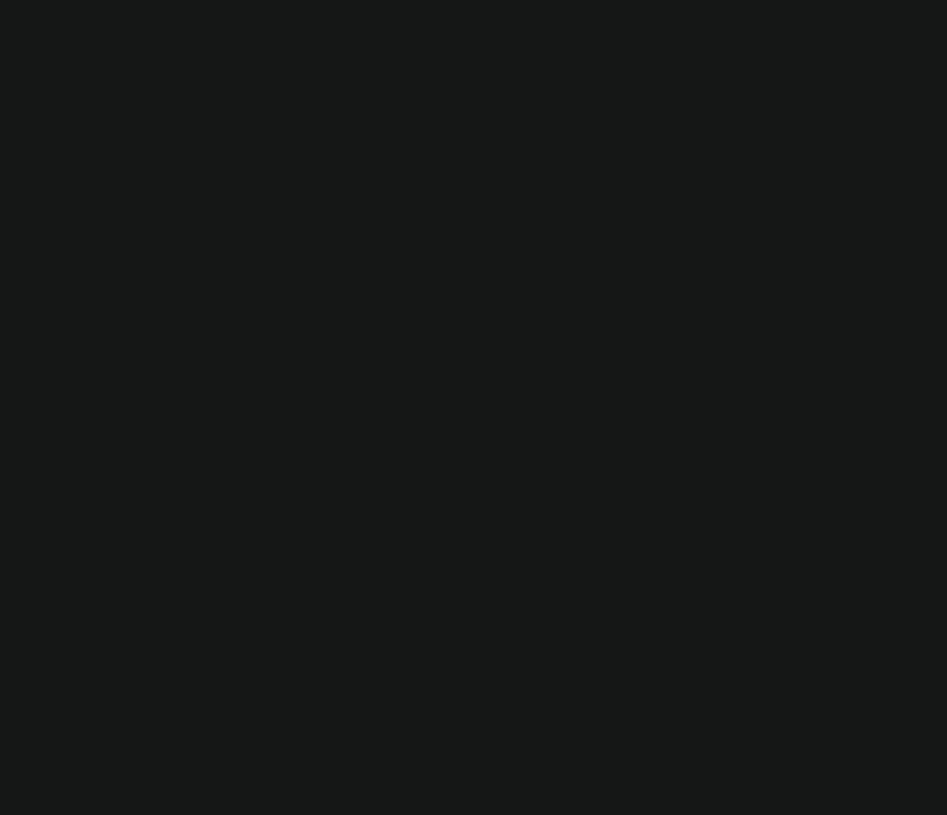
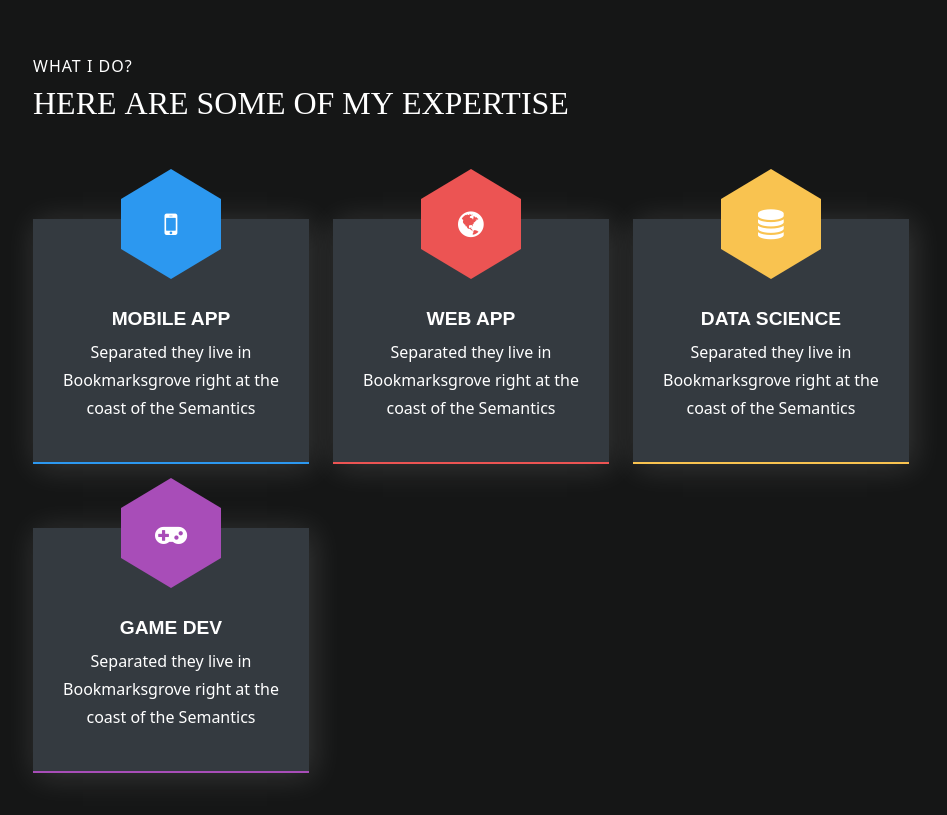
Before and after one commit to IGI30/sudhanshu-igi, a React (Create React App) app: page / in a window 1280 px wide. Shown: the part 1635-2450 px from the top of the page, without its empty margins (169-1116 px from the left). Before the commit the page ends 1650 px from the top, so only its background shows below. Built offline with nearby package versions, Linux system fonts and the light colour scheme.

Commit message:
Expertise section design added.

```diff
--- a/package.json
+++ b/package.json
@@ -3,6 +3,8 @@
   "version": "0.1.0",
   "private": true,
   "dependencies": {
+    "@emotion/react": "^11.4.0",
+    "@emotion/styled": "^11.3.0",
     "@testing-library/jest-dom": "^5.12.0",
     "@testing-library/react": "^11.2.7",
     "@testing-library/user-event": "^12.8.3",
--- a/src/App.js
+++ b/src/App.js
@@ -3,6 +3,7 @@ import {NavBar, NavItem} from './components/nav/Nav';
 import React from "react";
 import Landing from "./components/landing/Landing";
 import About from './components/about/About';
+import Expertise from './components/about/Expertise';
 
 function App() {
   return (
@@ -18,6 +19,7 @@ function App() {
         </NavBar>
         <Landing/>
         <About/>
+        <Expertise/>
     </div>
   );
 }
--- a/src/components/about/About.js
+++ b/src/components/about/About.js
@@ -7,7 +7,7 @@ const About = (props) => {
                 <h6 className="section-label">About Us</h6>
                 <h2 className="section-head">Who am I?</h2><br/>
                 <p>
-                    <b><u>Hi I'm Sudhanshu IGI On his way to become Rich</u></b>. The copy warned the Little Blind Text, that where it came from it would have been rewritten a thousand times and everything that was left from its origin would be the word "and" and the Little Blind Text should turn around and return to its own, safe country.
+                    <b><u>Hi I'm Sudhanshu IGI On his way to become Wealthy</u></b>. The copy warned the Little Blind Text, that where it came from it would have been rewritten a thousand times and everything that was left from its origin would be the word "and" and the Little Blind Text should turn around and return to its own, safe country.
                 </p>
                 <p>
                     Even the all-powerful Pointing has no control about the blind texts it is an almost unorthographic life One day however a small line of blind text by the name of Lorem Ipsum decided to leave for the far World of Grammar.
--- /dev/null
+++ b/src/components/about/Expertise.js
@@ -0,0 +1,61 @@
+import React from "react";
+import styled from '@emotion/styled'
+
+const Expertise = (props) => {
+    return (
+        <section className="full-section">
+            <div className="container">
+                <h6 className="section-label">What I Do?</h6>
+                <h2 className="section-head">Here are some of my expertise</h2><br/>
+                <div className="row">
+                    <div className="col-md-4 col-sm-6">
+                        <DetailedCard icon="mobile" title="Mobile App" color="2c98f0" />
+                    </div>
+                    <div className="col-md-4 col-sm-6">
+                        <DetailedCard icon="globe" title="Web App" color="ec5453" />
+                    </div>
+                    <div className="col-md-4 col-sm-6">
+                        <DetailedCard icon="database" title="Data Science" color="f9c350" />
+                    </div>
+                    <div className="col-md-4 col-sm-6">
+                        <DetailedCard icon="gamepad" title="Game Dev" color="a84db8" />
+                    </div>
+                </div>
+            </div>
+        </section>
+    );
+};
+
+const DetailedCard = (props) => {
+    const boxStyle = {
+        'border-bottom': `2px solid #${props.color}`,
+    }
+
+    const titleStyle = {
+        'font-family': '"Quicksand", Arial, sans-serif',
+        'font-size': '1.2rem',
+        'font-weight': '500'
+    }
+
+    const Span = styled.span`
+        background: #${props.color};
+        &:before {
+            border-color: transparent transparent #${props.color} transparent;
+        }
+        &:after {
+            border-color: #${props.color} transparent transparent transparent;
+        }
+        `
+
+    return (
+        <div className="card-detail-root text-center" style={boxStyle}>
+            <Span className="top-icon" >
+                <i className={`fa fa-3x fa-${ props.icon }`}></i>
+            </Span>
+            <h3 className="card-title">{ props.title }</h3>
+            <p>Separated they live in Bookmarksgrove right at the coast of the Semantics</p>
+        </div>
+    );
+};
+
+export default Expertise;
--- a/src/index.css
+++ b/src/index.css
@@ -352,7 +352,7 @@ section.full-section {
 .full-section .container {
   margin: auto;
   text-align: left;
-  max-width: 800px;
+  max-width: 900px;
 }
 
 .section-label {
@@ -365,3 +365,61 @@ section.full-section {
   text-transform: uppercase;
   font-family: 'FontAwesome';
 }
+
+.card-detail-root {
+  position: relative;
+  box-shadow: rgb(255 255 255 / 15%) 3px 3px 30px 0px;
+  background-color: rgb(52, 58, 64);
+  padding: 1.5rem;
+  margin-top: 4rem;
+}
+
+.card-detail-root .top-icon {
+  position: absolute;
+  top: -20px;
+  left: 0px;
+  right: 0px;
+  width: 100px;
+  height: 50px;
+  display: table;
+  margin: 0px auto;
+}
+
+span.top-icon::before {
+  top: -30px;
+  width: 0;
+  height: 0;
+  border-style: solid;
+  border-width: 0 50px 30px 50px;
+}
+
+span.top-icon::after {
+  bottom: -30px;
+  width: 0;
+  height: 0;
+  border-style: solid;
+  border-width: 30px 50px 0 50px;
+}
+
+span.top-icon::before, span.top-icon::after {
+  position: absolute;
+  left: 0;
+  right: 0;
+  content: '';
+}
+
+span.top-icon i {
+  font-size: 30px;
+  color: #fff;
+  z-index: 1;
+  display: table-cell;
+  vertical-align: middle;
+}
+
+.card-detail-root .card-title {
+  font-family: Quicksand, Arial, sans-serif;
+  font-size: 1.2rem;
+  font-weight: 700;
+  margin-top: 4rem;
+  text-transform: uppercase;
+}
```
Also changed, not shown: 1 other file (tests, documents, lock files or other folders).
